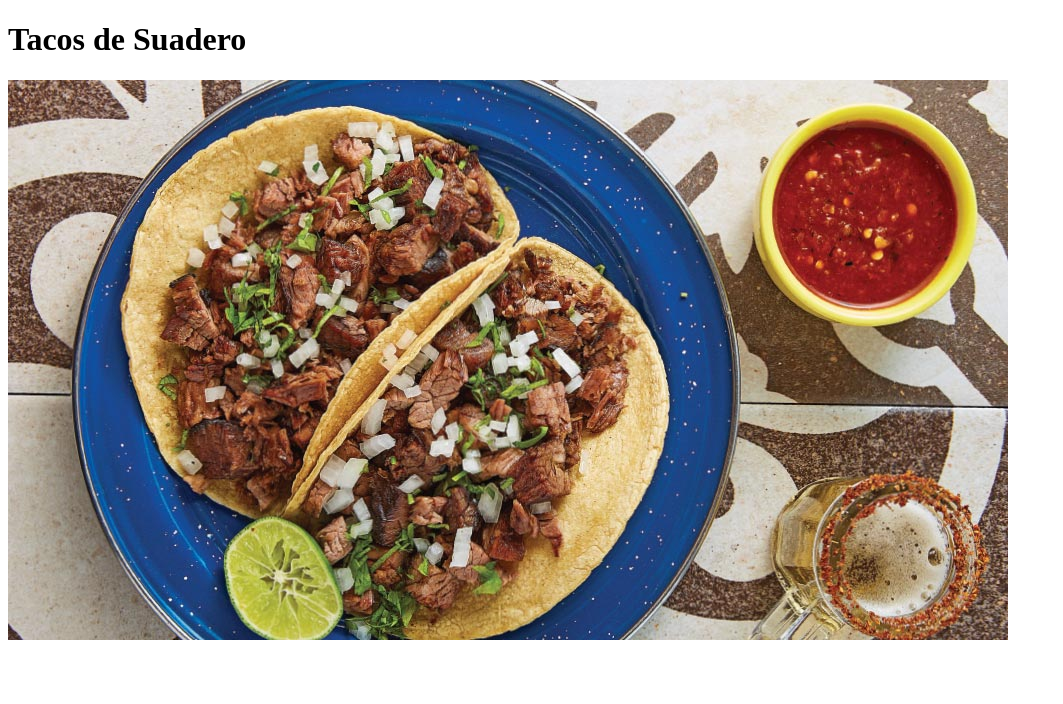
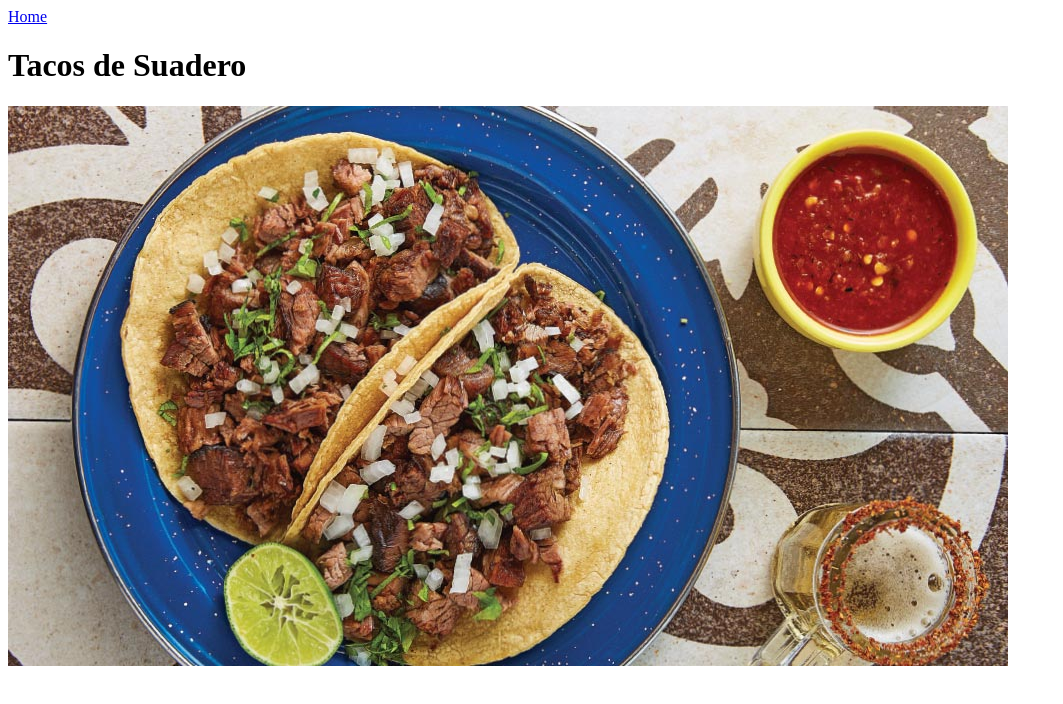
Before and after one commit to Josesito19/odin-recipes, a plain HTML site: page recipes/tacos-de-suadero.html in a window 1280 px wide. Shown: the whole page, without its empty margins (0-1063 px from the left). Drawn offline with Linux system fonts and the light colour scheme.

Commit message:
Arregla Link to Home

```diff
--- a/recipes/tacos-de-suadero.html
+++ b/recipes/tacos-de-suadero.html
@@ -6,7 +6,7 @@
     <title>Tacos de Suadero</title>
 </head>
 <body>
-    <a href="../index.html"Home></a>
+    <a href="../index.html">Home</a>
     <p>
         <h1>Tacos de Suadero</h1>
     </p>
```
